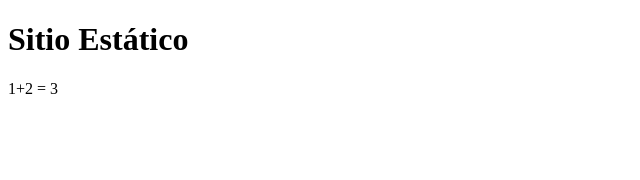
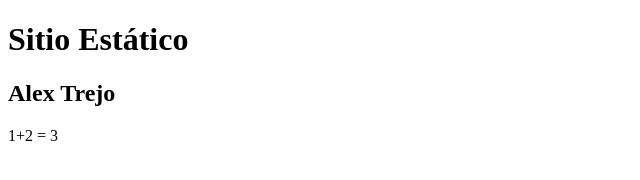
Before and after one commit to Alex-Trejo/lab6, a website: page public/index.html in a window 1280 px wide. Shown: the whole page, without its empty margins (0-640 px from the left). Drawn offline with Linux system fonts and the light colour scheme.

Commit message:
Cambos en index.html

```diff
--- a/public/index.html
+++ b/public/index.html
@@ -7,6 +7,7 @@
 </head>
 <body>
     <h1>Sitio Estático</h1>
+    <h2> Alex Trejo</h2>
     <p id="out">Este es un sitio web de ejemplo para demostrar el despliegue continuo.</p>
     <script src="./app.js"></script>
 </body>
```
